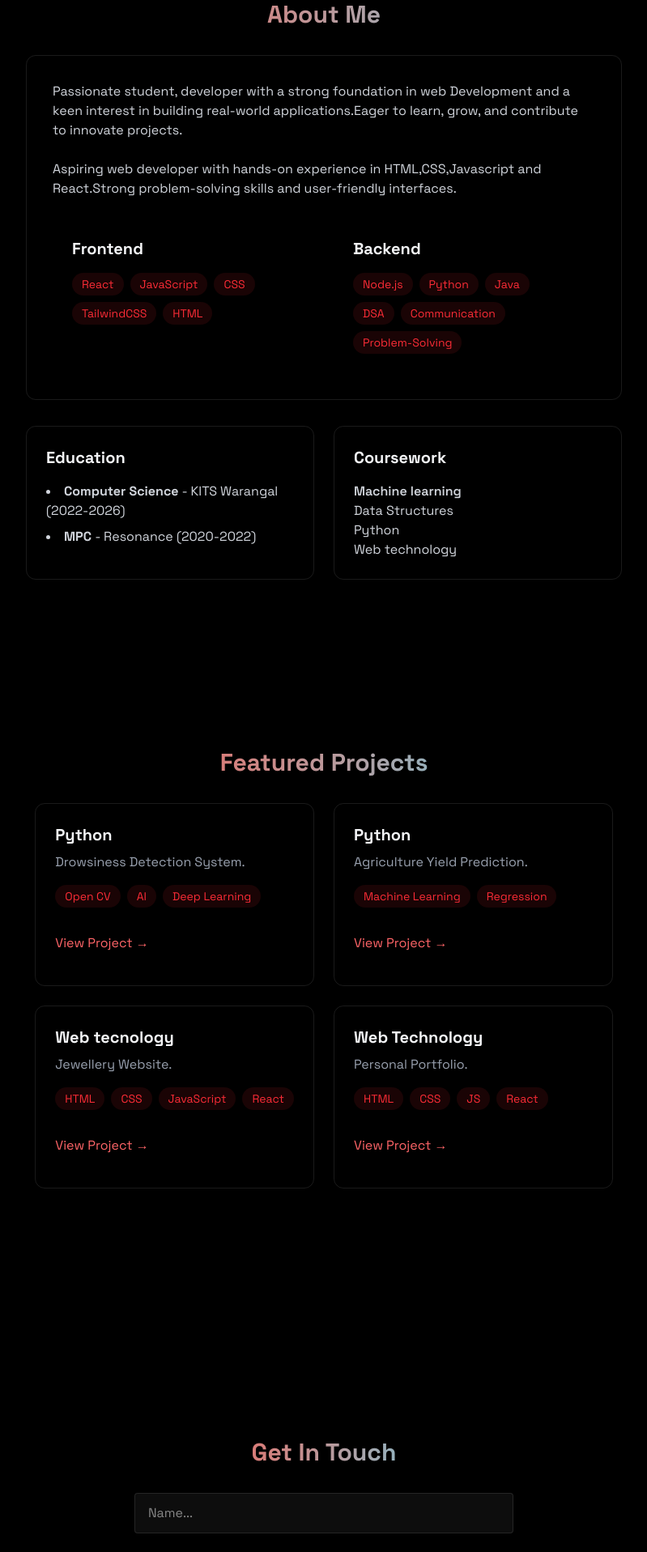
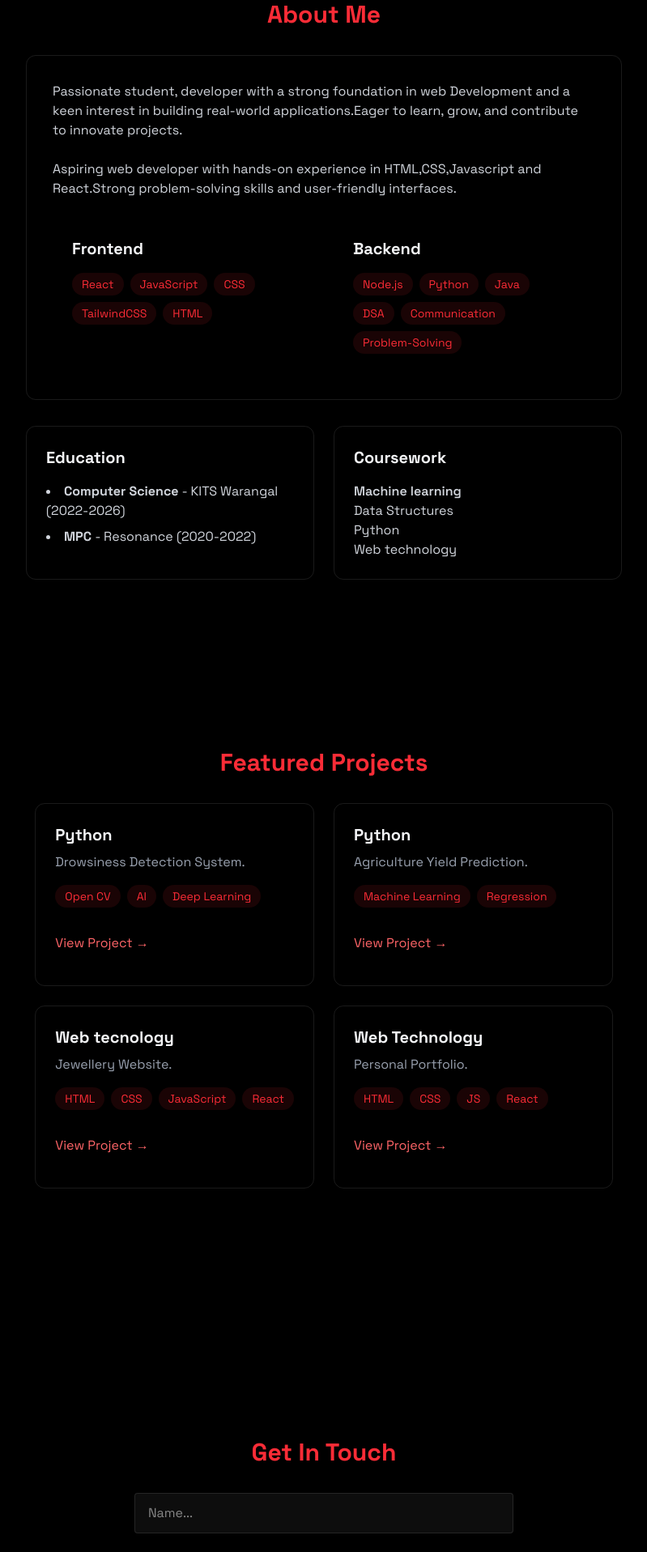
Before and after one commit to ashritha1811/ash-portfolio, a React (Vite) app: page / in a window 1280 px wide. Shown: the part 880-2797 px from the top of the page at 81% size, without its empty margins (240-1039 px from the left). Built offline with nearby package versions, Linux system fonts and the light colour scheme; the HTML template or start-up script is replaced by a standard one.

Commit message:
first commit

```diff
--- a/package.json
+++ b/package.json
@@ -1,6 +1,6 @@
 {
   "name": "myyportfolio",
-  "homepage": "https://ashritha1811.github.io//ash-portfolio",
+  "homepage": "https://ashritha1811.github.io//my-portfolio ",
   "private": true,
   "version": "0.0.0",
   "type": "module",
--- a/src/components/sections/About.jsx
+++ b/src/components/sections/About.jsx
@@ -18,7 +18,7 @@
     >
       <RevealOnScroll>
         <div className="max-w-3xl mx-auto px-4">
-          <h2 className="text-3xl font-bold mb-8 bg-gradient-to-r from-red-500 to-cyan-400 bg-clip-text text-transparent text-center">
+          <h2 className="text-3xl font-bold mb-8 bg-gradient-to-r from-red-500 to-red-500 bg-clip-text text-transparent text-center">
             {" "}
             About Me
           </h2>
--- a/src/components/sections/Contact.jsx
+++ b/src/components/sections/Contact.jsx
@@ -33,7 +33,7 @@
     >
       <RevealOnScroll>
         <div className="px-4 w-full min-w-[300px] md:w-[500px] sm:w-2/3 p-6">
-          <h2 className="text-3xl font-bold mb-8 bg-gradient-to-r from-red-500 to-cyan-400 bg-clip-text text-transparent text-center">
+          <h2 className="text-3xl font-bold mb-8 bg-gradient-to-r from-red-500 to-red-500 bg-clip-text text-transparent text-center">
             {" "}
             Get In Touch
           </h2>
--- a/src/components/sections/Projects.jsx
+++ b/src/components/sections/Projects.jsx
@@ -8,7 +8,7 @@
     >
       <RevealOnScroll>
         <div className="max-w-5xl mx-auto px-4">
-          <h2 className="text-3xl font-bold mb-8 bg-gradient-to-r from-red-500 to-cyan-400 bg-clip-text text-transparent text-center">
+          <h2 className="text-3xl font-bold mb-8 bg-gradient-to-r from-red-500 to-red-500 bg-clip-text text-transparent text-center">
             {" "}
             Featured Projects
           </h2>
--- a/vite.config.js
+++ b/vite.config.js
@@ -5,5 +5,5 @@
 // https://vitejs.dev/config/
 export default defineConfig({
   plugins: [react(), tailwindcss()],
-  base: "/ash-portfolio",
+  base: "/my-portfolio",
 });
```
